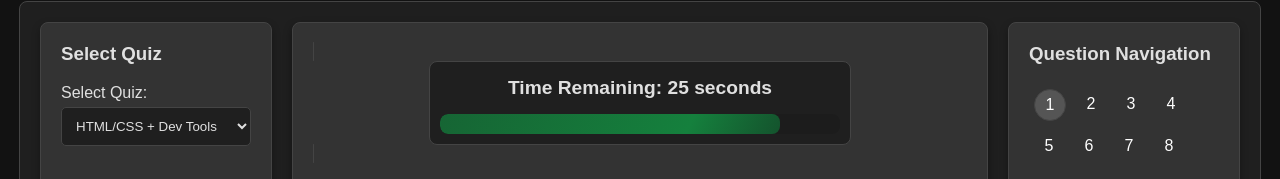
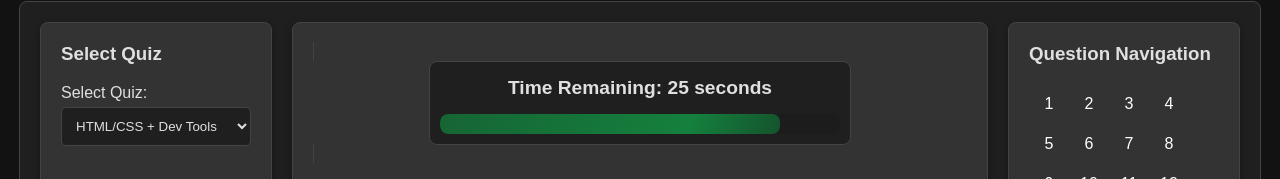
Before and after one commit to Norbok7/cf-practice-l1, an Angular app in the folder lesson1/: page /cf-practice-l1/ in a window 1280 px wide. Shown: the part 226-405 px from the top of the page. Built offline with nearby package versions, Linux system fonts and the light colour scheme.

Commit message:
update completion rating on dropdown pass or fail

```diff
--- a/lesson1/src/app/lesson-quiz/lesson-quiz.component.css
+++ b/lesson1/src/app/lesson-quiz/lesson-quiz.component.css
@@ -118,10 +118,12 @@ body {
 .answered-incorrect {
   background-color: #dc3545; /* Red for incorrect answers */
 }
-.current {
-  background-color: #555; /* Optional: Add a background color if desired */
-  color: #ffffff; /* White text color for the current question */
-  border: 1px solid #444; /* Optional: Add a border to highlight the current question */
+.completed {
+  color: green; /* Or any color indicating completion */
+}
+
+.below-70 {
+  color: red; /* Red for scores below 70% */
 }
 /* Dark theme for quiz section */
 .quiz-section {
--- a/lesson1/src/app/lesson-quiz/lesson-quiz.component.html
+++ b/lesson1/src/app/lesson-quiz/lesson-quiz.component.html
@@ -7,7 +7,11 @@
       <div class="dropdown">
         <label for="quiz-select">Select Quiz:</label>
         <select id="quiz-select" (change)="changeSection($event)">
-          <!-- Options for different quizzes -->
+          <option *ngFor="let section of sections"
+          [value]="sections.indexOf(section)"
+          [ngClass]="getQuizStatus(section.title)">
+    {{ section.title }}
+  </option>
           <option value="0">HTML/CSS + Dev Tools</option>
           <option value="1">Intermediate CSS with Responsive Design</option>
           <option value="2">JavaScript: Data Types & Variables, Operators, Comparisons, Conditionals, Flows, Loops</option>
--- a/lesson1/src/app/lesson-quiz/lesson-quiz.component.ts
+++ b/lesson1/src/app/lesson-quiz/lesson-quiz.component.ts
@@ -187,6 +187,19 @@ export class LessonQuizComponent {
     this.resetTimer(); // Reset the timer when navigating to a specific question
   }
 
+  getQuizStatus(quizTitle: string): string {
+    const score = this.previousScores.find(score => score.sectionTitle === quizTitle);
+    if (score) {
+      const percentage = (score.correctCount / score.totalQuestions) * 100;
+      if (percentage > 70) {
+        return 'completed';
+      } else if (percentage < 70) {
+        return 'below-70';
+      }
+    }
+    return '';
+  }
+
   handleTimerExpiry() {
     // Handle the logic for when the timer expires, such as submitting the answer or showing a message
     if (!this.showReview) {
```
